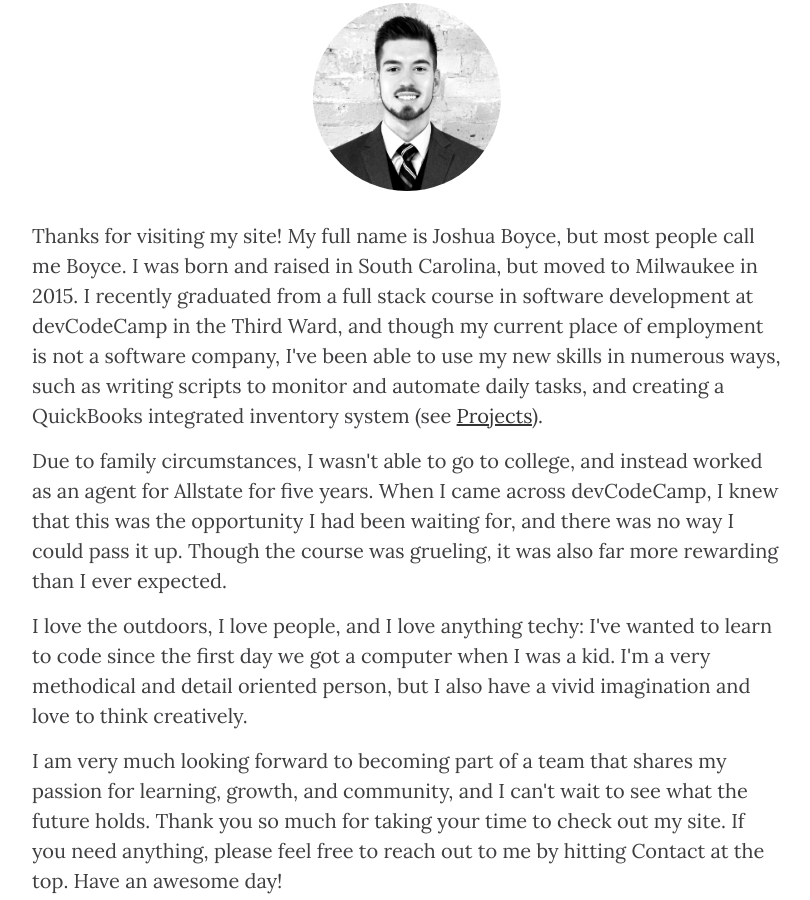
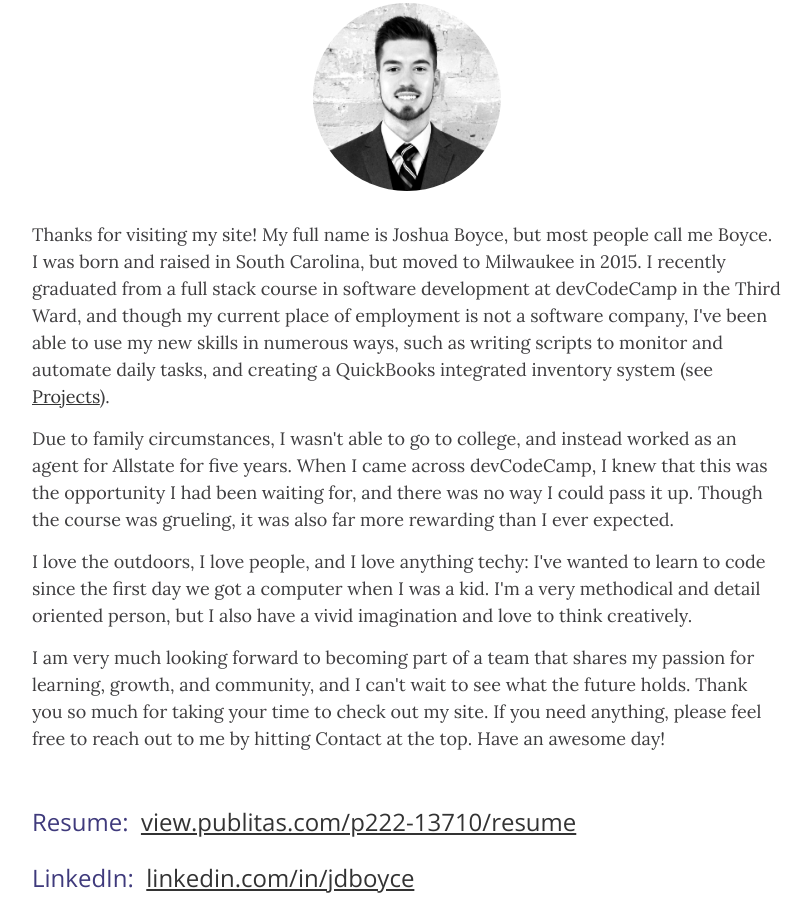
Before and after one commit to jdboyce/jdboyce.github.io, a website: page about.html in a window 1280 px wide. Shown: the part 580-1480 px from the top of the page, without its empty margins (233-1043 px from the left). Drawn offline with nearby package versions, Linux system fonts and the light colour scheme.

Commit message:
About Styling

```diff
--- a/about.html
+++ b/about.html
@@ -72,10 +72,13 @@
                     Thanks for visiting my site! My full name is Joshua Boyce, but most people call me Boyce. I was born and raised in South Carolina, but moved to Milwaukee in 2015. I recently graduated from a full stack course in software development at devCodeCamp in the Third Ward, and though my current place of employment is not a software company, I've been able to use my new skills in numerous ways, such as writing scripts to monitor and automate daily tasks, and creating a QuickBooks integrated inventory system (see <a href="http://boyceportfolio.com/projects.html">Projects</a>).
                     <p>
                     <p>
+                    <p>
                     Due to family circumstances, I wasn't able to go to college, and instead worked as an agent for Allstate for five years. When I came across devCodeCamp, I knew that this was the opportunity I had been waiting for, and there was no way I could pass it up. Though the course was grueling, it was also far more rewarding than I ever expected.
                     <p>
                     <p>
+                    <p>
                     I love the outdoors, I love people, and I love anything techy: I've wanted to learn to code since the first day we got a computer when I was a kid. I'm a very methodical and detail oriented person, but I also have a vivid imagination and love to think creatively.
+                    <p>
                     <p>
                     <p>
                     I am very much looking forward to becoming part of a team that shares my passion for learning, growth, and community, and I can't wait to see what the future holds.
--- a/css/style.css
+++ b/css/style.css
@@ -2,6 +2,7 @@ p {
     margin-top: 10px;
     margin-bottom: 15px;
     color: #3e3d3f;
+    font-size: 18px;
 }
 
 h1 {
```
